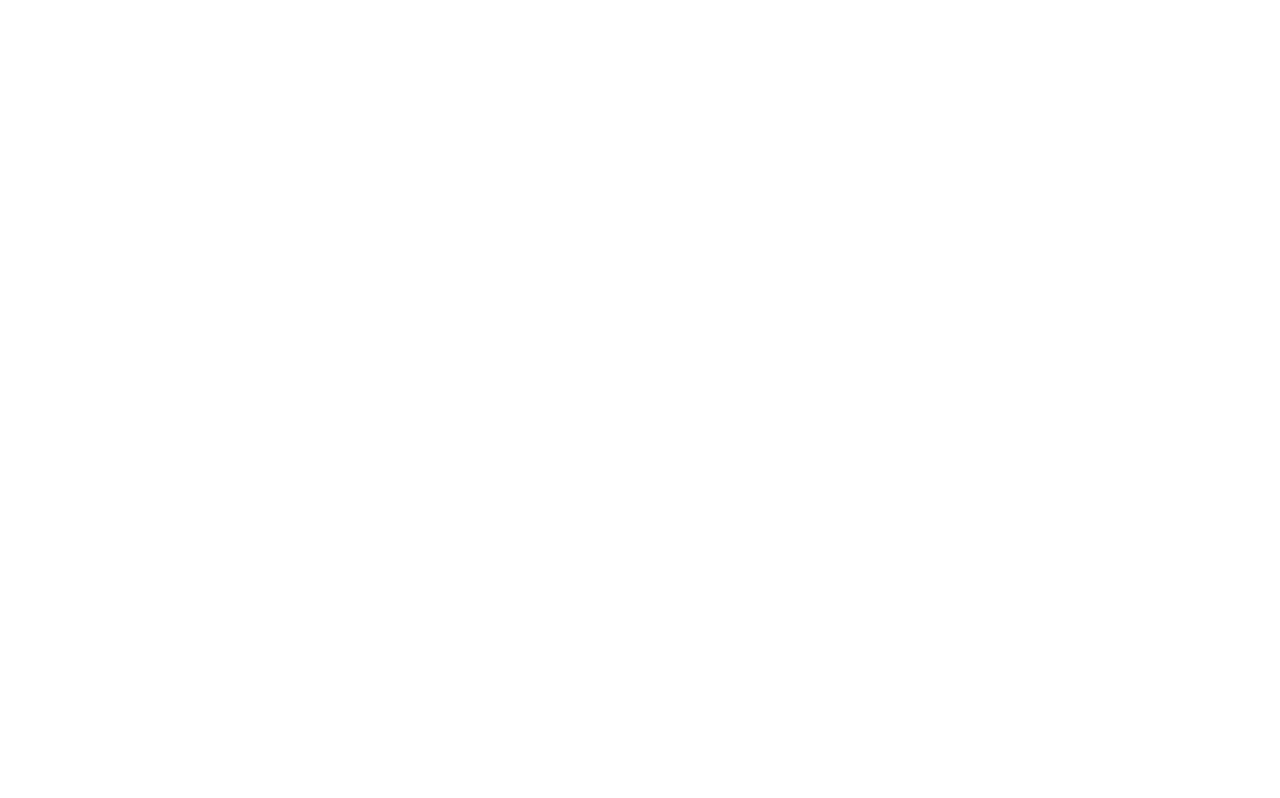
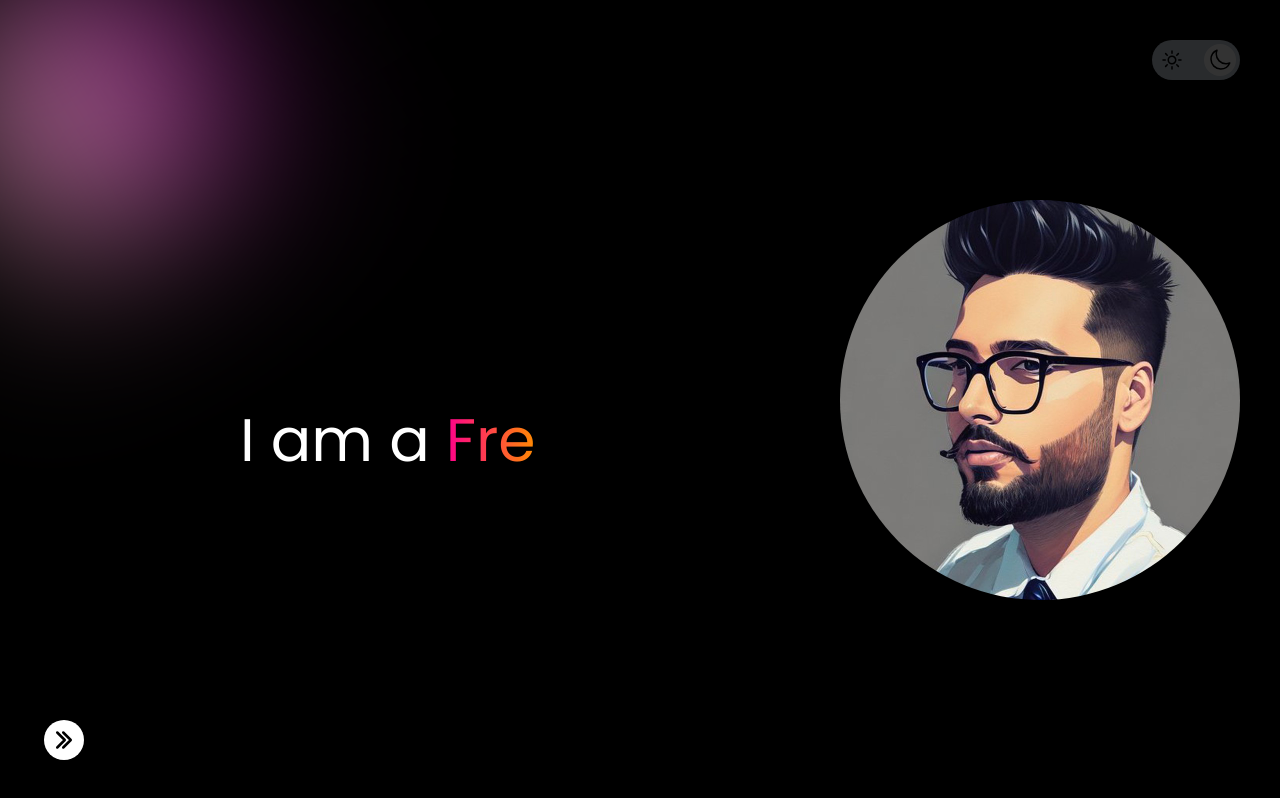
Before and after one commit to sing1176/Portfolio, a React (Create React App) app: page / in a window 1280 px wide. Before the commit this address had no page. Built offline with nearby package versions, Linux system fonts and the light colour scheme.

Commit message:
working toggle button

```diff
--- a/src/App.js
+++ b/src/App.js
@@ -1,17 +1,11 @@
-import { BrowserRouter, Routes, Route } from 'react-router-dom';
 import Home from './components/Home';
-import NavigationBar from './components/NavigationBar';
+import { ThemeProvider } from './components/ThemeContext';
 
 function App() {
-	return (
+  return (
     <>
-      <BrowserRouter>
-        <Routes>
-          <Route exact path="/Portfolio" element={<Home />} />
-        </Routes>
-      </BrowserRouter>
+      <Home />
     </>
   );
-
 }
 export default App;
--- a/src/components/Home.js
+++ b/src/components/Home.js
@@ -3,6 +3,7 @@
 import me from '../assets/me.jpg';
 import { motion } from 'framer-motion';
 import BottomMenu from './BottomMenu';
+import ThemeButton from './ThemeButton';
 
 const Home = () => {
   const [mouseCoords, setMouseCoords] = React.useState({ x: 0, y: 0 });
@@ -83,6 +84,9 @@
         onMouseMove={onMouseMove}
         className=" font-['Poppins'] bg-black flex min-h-full w-screen items-center overflow-hidden z-20 ">
         {/* content */}
+        <div className="absolute top-10 right-10 z-40">
+          <ThemeButton />
+        </div>
         <div
           className=" relative flex md:flex-row flex-col-reverse w-full items-center p-10
 min-h-screen justify-end z-20 ">
@@ -104,7 +108,7 @@
             whileTap={{
               scale: 0.8,
             }}
-            className="md:w-1/2 ">
+            className="md:w-1/3 ">
             <img className="rounded-full " src={me} alt="" />
           </motion.div>
         </div>
--- /dev/null
+++ b/src/components/ThemeButton.js
@@ -0,0 +1,80 @@
+import React, { useEffect } from 'react';
+import ThemeContext from './ThemeContext';
+import { motion } from 'framer-motion';
+
+const ThemeButton = () => {
+  const [theme, setTheme] = React.useState('dark');
+
+  const handleClick = (e) => {
+    const target = e.currentTarget.name;
+    if (target === theme) {
+      console.log('same theme');
+      return;
+    } else {
+      setTheme(target);
+    }
+  };
+
+  useEffect(() => {
+    console.log(` theme is ${theme}`);
+  }, [theme]);
+
+  const toggleVariants = {
+    light: {
+      x: -3,
+    },
+    dark: {
+      x: 44,
+    },
+  };
+
+  return (
+    <motion.div
+      whileHover={{ opacity: 1 }}
+      className="relative flex flex-row gap-6 bg-slate-300 rounded-full items-center p-2 opacity-20">
+      {/* buttons */}
+
+      <button onClick={handleClick} name="light" className="z-10">
+        <svg
+          xmlns="http://www.w3.org/2000/svg"
+          fill="none"
+          viewBox="0 0 24 24"
+          strokeWidth={1.5}
+          stroke="currentColor"
+          className="w-6 h-6">
+          <path
+            strokeLinecap="round"
+            strokeLinejoin="round"
+            d="M12 3v2.25m6.364.386l-1.591 1.591M21 12h-2.25m-.386 6.364l-1.591-1.591M12 18.75V21m-4.773-4.227l-1.591 1.591M5.25 12H3m4.227-4.773L5.636 5.636M15.75 12a3.75 3.75 0 11-7.5 0 3.75 3.75 0 017.5 0z"
+          />
+        </svg>
+      </button>
+      <button onClick={handleClick} name="dark" className="z-10">
+        <svg
+          xmlns="http://www.w3.org/2000/svg"
+          fill="none"
+          viewBox="0 0 24 24"
+          strokeWidth={1.5}
+          stroke="currentColor"
+          className="w-6 h-6">
+          <path
+            strokeLinecap="round"
+            strokeLinejoin="round"
+            d="M21.752 15.002A9.718 9.718 0 0118 15.75c-5.385 0-9.75-4.365-9.75-9.75 0-1.33.266-2.597.748-3.752A9.753 9.753 0 003 11.25C3 16.635 7.365 21 12.75 21a9.753 9.753 0 009.002-5.998z"
+          />
+        </svg>
+      </button>
+
+      {/* toggle icon */}
+      <motion.div
+        initial={theme}
+        variants={toggleVariants}
+        animate={theme}
+        transition={{ duration: 0.3, ease: 'backInOut' }}
+        whileHover={{ opacity: 1 }}
+        className="absolute h-8 w-8 bg-white rounded-full "></motion.div>
+    </motion.div>
+  );
+};
+
+export default ThemeButton;
--- /dev/null
+++ b/src/components/ThemeContext.js
@@ -0,0 +1,20 @@
+import React, { createContext, useState } from 'react';
+
+const ThemeContext = createContext();
+
+export const ThemeProvider = ({ children }) => {
+  const [theme, setTheme] = useState('dark');
+
+  const toggleTheme = () => {
+    theme === 'dark' ? setTheme('light') : setTheme('dark');
+    console.log(`Theme toggled to ${theme}`);
+  };
+
+  return (
+    <ThemeContext.Provider value={{ theme, toggleTheme }}>
+      {children}
+    </ThemeContext.Provider>
+  );
+};
+
+export default ThemeContext;
--- a/src/index.js
+++ b/src/index.js
@@ -1,12 +1,14 @@
 import React from 'react';
 import ReactDOM from 'react-dom';
 import './index.css';
+import { ThemeProvider } from './components/ThemeContext';
 import App from './App';
-
 
 ReactDOM.render(
   <React.StrictMode>
-    <App />
+    <ThemeProvider>
+      <App />
+    </ThemeProvider>
   </React.StrictMode>,
   document.getElementById('root')
 );
--- a/tailwind.config.js
+++ b/tailwind.config.js
@@ -2,6 +2,7 @@
   content: ['./src/**/*.{js,jsx,ts,tsx}'],
   theme: {
     extend: {
+      darkMode: false,
       fontFamily: {
         poppins: ['Poppins', 'sans-serif'],
       },
```
